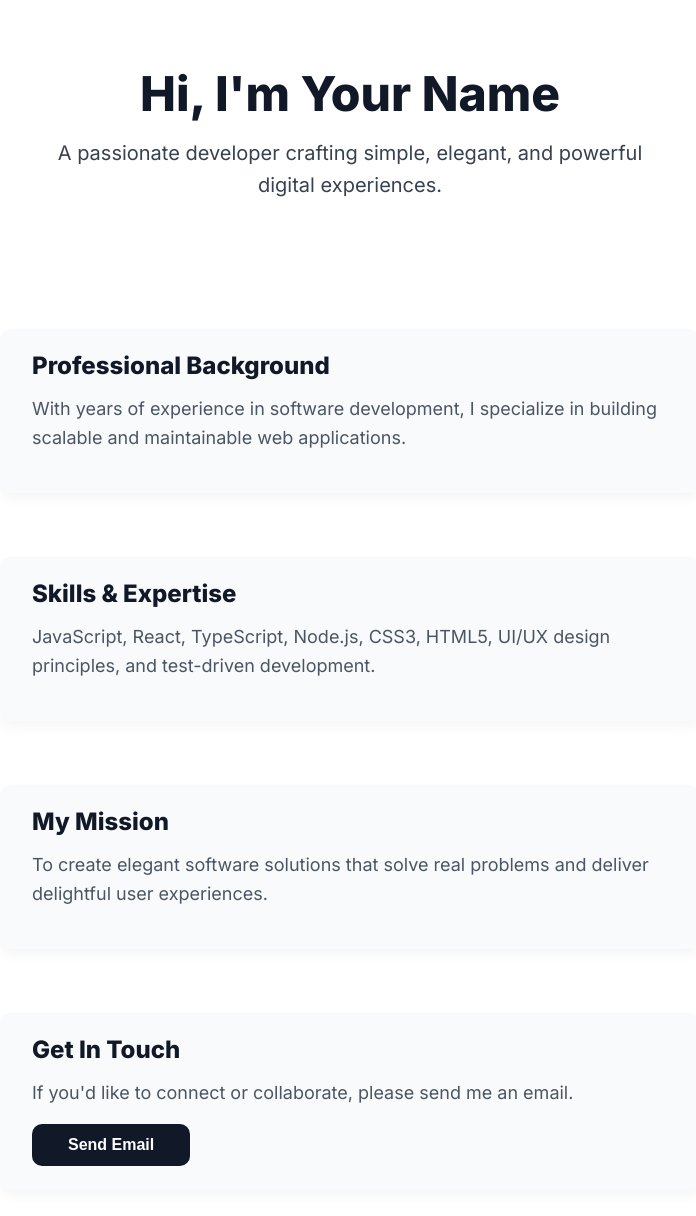
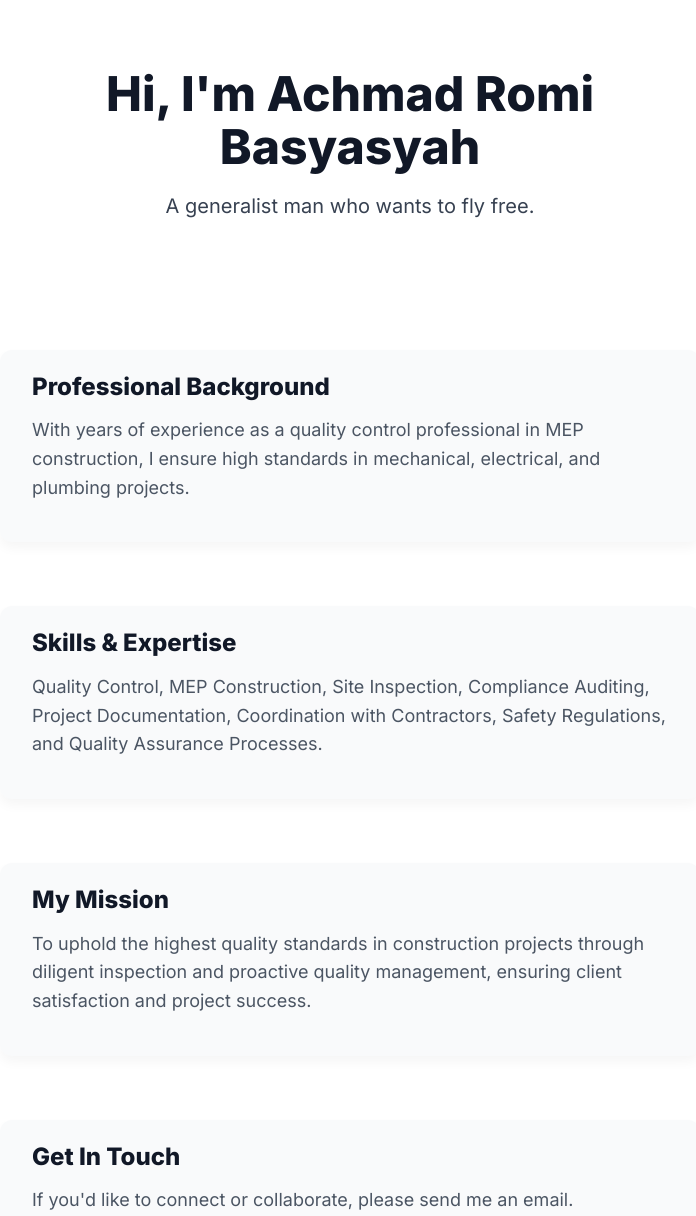
Before and after one commit to achmadromi/portofolio, a plain HTML site: page index.html in a window 1280 px wide. Shown: the part 260-1476 px from the top of the page, without its empty margins (290-986 px from the left). Drawn offline with Linux system fonts and the light colour scheme.

Commit message:
update name
lol HAHA

```diff
--- a/index.html
+++ b/index.html
@@ -3,7 +3,7 @@
 <head>
   <meta charset="UTF-8" />
   <meta name="viewport" content="width=device-width, initial-scale=1" />
-  <title>Personal Portfolio - Your Name</title>
+  <title>Personal Portfolio - Achmad Romi</title>
   <link href="https://fonts.googleapis.com/css2?family=Inter:wght@400;700;800&display=swap" rel="stylesheet" />
   <style>
     /* Reset */
@@ -130,23 +130,23 @@
   <main>
     <img src="https://storage.googleapis.com/workspace-0f70711f-8b4e-4d94-86f1-2a93ccde5887/image/c9ca07b6-5d7d-402c-bad1-cd781a1d6633.png" alt="Professional portrait photo of Your Name" class="profile-image" />
     <section class="hero" aria-label="Hero introduction">
-      <h1>Hi, I'm Your Name</h1>
-      <p>A passionate developer crafting simple, elegant, and powerful digital experiences.</p>
+      <h1>Hi, I'm Achmad Romi Basyasyah</h1>
+      <p>A generalist man who wants to fly free.</p>
     </section>
 
     <section class="desc-item" tabindex="0" aria-label="Professional background">
       <h2>Professional Background</h2>
-      <p>With years of experience in software development, I specialize in building scalable and maintainable web applications.</p>
+      <p>With years of experience as a quality control professional in MEP construction, I ensure high standards in mechanical, electrical, and plumbing projects.</p>
     </section>
 
     <section class="desc-item" tabindex="0" aria-label="Skills and expertise">
       <h2>Skills & Expertise</h2>
-      <p>JavaScript, React, TypeScript, Node.js, CSS3, HTML5, UI/UX design principles, and test-driven development.</p>
+      <p>Quality Control, MEP Construction, Site Inspection, Compliance Auditing, Project Documentation, Coordination with Contractors, Safety Regulations, and Quality Assurance Processes.</p>
     </section>
 
     <section class="desc-item" tabindex="0" aria-label="My mission">
       <h2>My Mission</h2>
-      <p>To create elegant software solutions that solve real problems and deliver delightful user experiences.</p>
+      <p>To uphold the highest quality standards in construction projects through diligent inspection and proactive quality management, ensuring client satisfaction and project success.</p>
     </section>
 
     <section class="desc-item" tabindex="0" aria-label="Contact me call to action">
```
